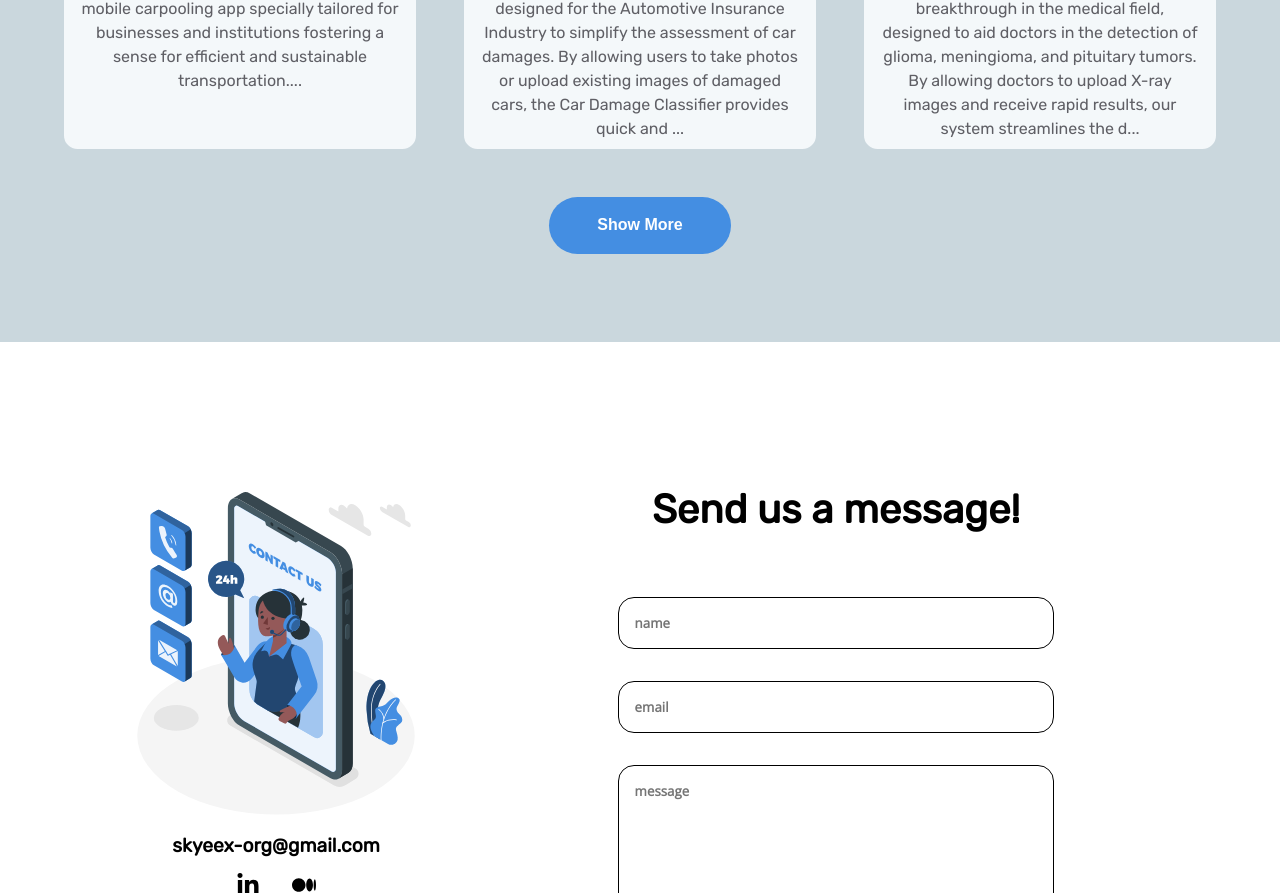
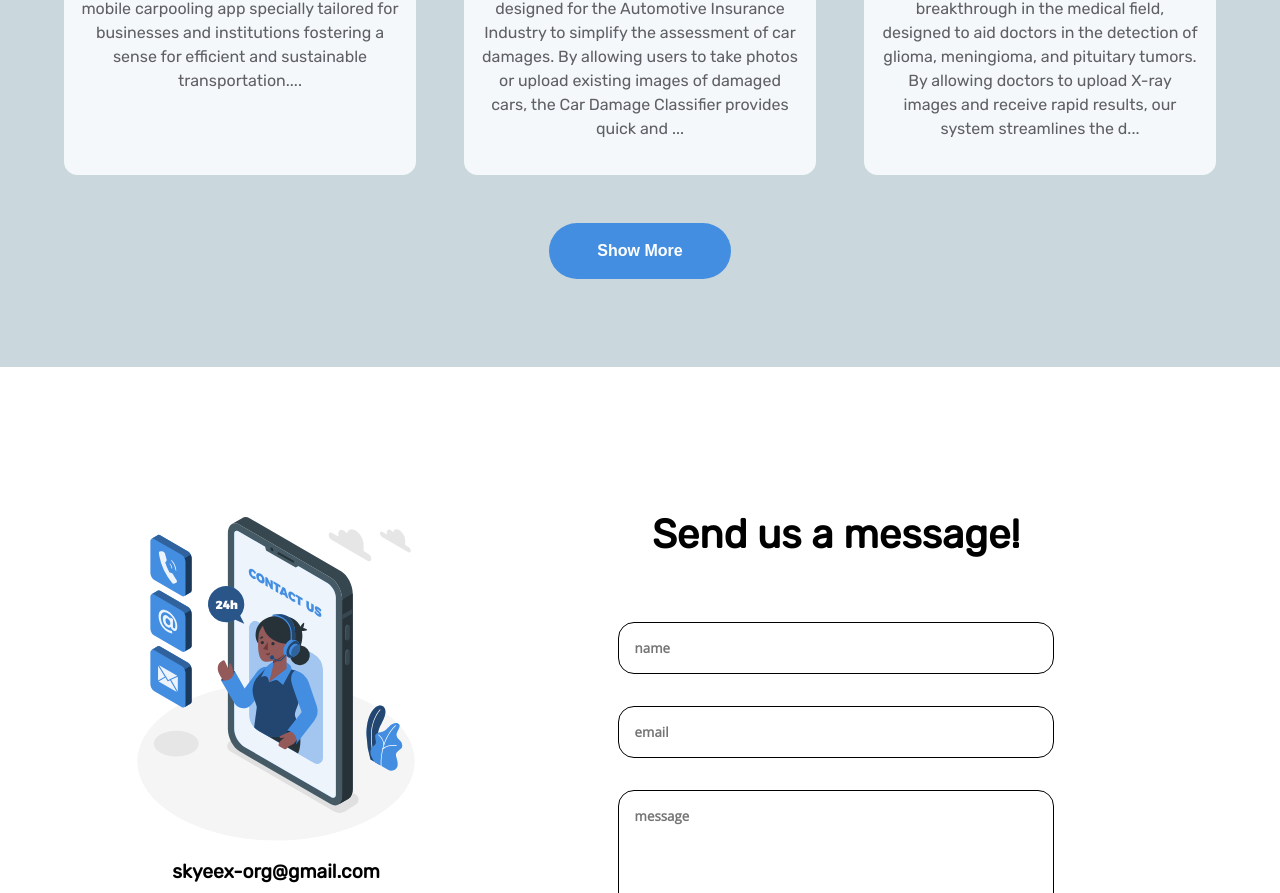
Before and after one commit to Skyeex-org/Skyeex-org.github.io, a Next.js app: page / in a window 1280 px wide. Shown: the part 2918-3811 px from the top of the page. Built offline with nearby package versions, Linux system fonts and the light colour scheme.

Commit message:
SKW-29 | Update card space

```diff
--- a/src/components/ProjectCard/ProjectCard.tsx
+++ b/src/components/ProjectCard/ProjectCard.tsx
@@ -28,6 +28,7 @@ export const ProjectCard: FC<ProjectCardType> = ({ project }) => {
                 <ProjectCardTitle>{project.title}</ProjectCardTitle>
                 <SeparatorSpace paddingValue={isMobile() ? 0.15 : 1} />
                 <ProjectCardDescription>{getTextSizeBasedOnBigBreakpoint(project.previewDescription, isBigScreen())}...</ProjectCardDescription>
+                <SeparatorSpace paddingValue={isMobile() ? 0.15 : 0.8} />
             </ProjectCardWrapperContainer>
         </ProjectCardWrapper>
     );
```
